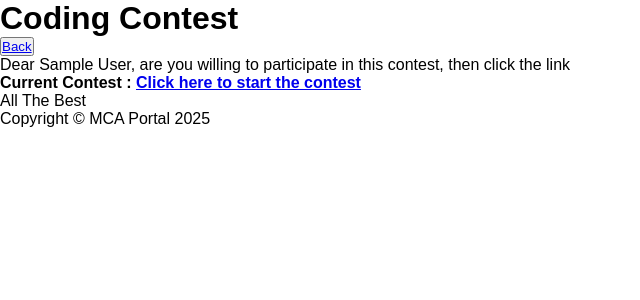
After one commit to sabarivel73/MCA-Portal, a PHP site: page /Student_Portal/contest.php in a window 1280 px wide. The commit adds this page. Shown: the top 300 px of the page, without its empty margins (0-640 px from the left). Run offline with PHP 8.4, Linux system fonts and the light colour scheme; the visitor is signed in with stand-in values (Sample User, id 1).

Commit message:
new files

```diff
--- /dev/null
+++ b/Home_Page/Student_Portal/contest.php
@@ -0,0 +1,49 @@
+<?php
+    session_start();
+    include"database.php";
+    function countRecord($sql,$db)
+    {
+        $res=$db->query($sql);
+        return $res->num_rows;
+    }
+    if(!isset($_SESSION["ID"]))
+    {
+	    header("location:ulogin.php");
+    }
+?>
+<!DOCTYPE HTML>
+<html>
+    <head>
+        <title>MCA Portal</title>
+        <style>
+        *
+        {
+            margin:0;
+            padding:0;
+            box-sizing:border-box;
+            font-family:'poppins',sans-serif;
+            cursor:pointer;
+        }
+      </style>
+    </head>
+    <body>
+        <div class="container">
+            <h1>Coding Contest</h1>
+            <nav>
+                <ul>
+                    <button><a href="mhome.php">Back</a></button>
+                </ul>
+            </nav>
+        </div>
+       <div class="main">
+           <div class="content">
+                <p>Dear <?php echo $_SESSION["NAME"]; ?>, are you willing to participate in this contest, then click the link</p>
+                <b>Current Contest : <a href="https://www.hackerrank.com/mca-portal">Click here to start the contest</a></b>
+                <p>All The Best</p>
+           </div>
+       </div>
+       <div class="footer">
+             <p>Copyright &copy; MCA Portal 2025</p>
+       </div>
+    </body>
+</html>
--- a/Home_Page/Student_Portal/mainsidebar.php
+++ b/Home_Page/Student_Portal/mainsidebar.php
@@ -3,7 +3,7 @@
    <ul>
         <button><a href="suggestion.php">Suggestion</a></button>
         <button><a href="view_announcement.php">View Announcement</a></button>
-        <button><a href="#">Option-3</a></button>
+        <button><a href="contest.php">Contest</a></button>
         <button><a href="#">Option-4</a></button>
         <button><a href="uhome.php">Home</a></button>
    </ul>
```
